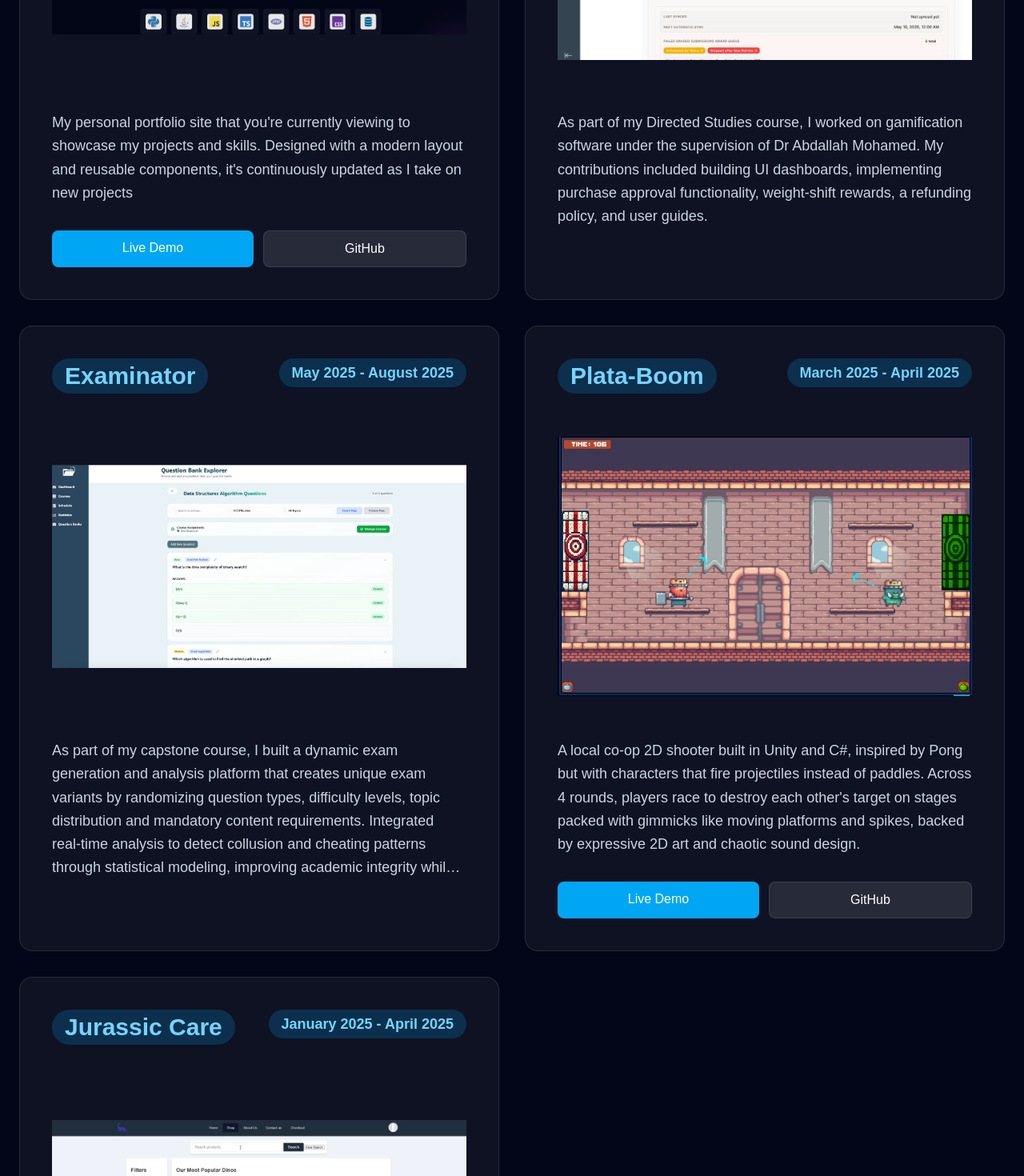
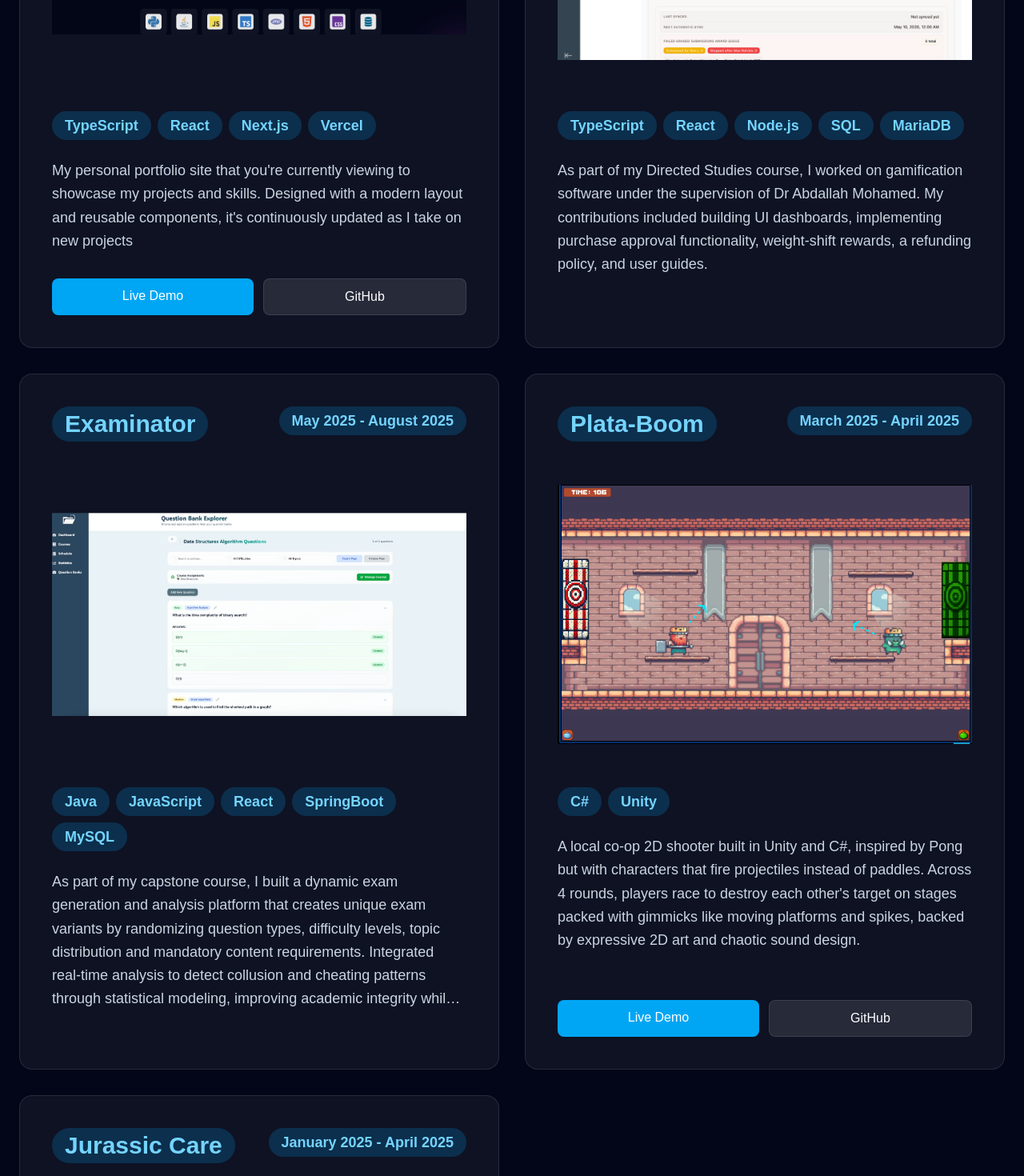
Before and after one commit to KeeranNaidu12/Website, a Next.js app in the folder my-app/: page /projects in a window 1280 px wide. Shown: the part 800-2270 px from the top of the page at 80% size. Built offline with nearby package versions, Linux system fonts and the light colour scheme.

Commit message:
Added tech stacks to projects

```diff
--- a/my-app/src/app/components/Project.tsx
+++ b/my-app/src/app/components/Project.tsx
@@ -7,9 +7,10 @@
     date: string,
     github?: string,
     link?: string
+    tech: string[],
 }
 
-export default function Technology({name,image,description,date,github,link} : ProjectProps){
+export default function Technology({name,image,description,date,github,link, tech} : ProjectProps){
     return (
       <div className="flex flex-col rounded-2xl bg-white/5 border border-white/10 p-5 sm:p-7 md:p-10 gap-4 sm:gap-5 md:gap-6 transition-all duration-300 hover:border-sky-400/60">
         <div className="flex flex-col sm:flex-row sm:items-start sm:justify-between gap-2 sm:gap-3">
@@ -23,6 +24,16 @@
           alt={name}
           className="mx-auto h-48 sm:h-72 md:h-80 lg:h-96 w-auto object-contain"
         />
+        <ul className='flex flex-wrap gap-2'>
+          {tech.map((tech =>
+            <li
+              key={tech}
+              className="rounded-full bg-sky-500/20 text-sky-300 text-sm sm:text-base md:text-lg font-bold px-3 sm:px-4 py-1"
+            >
+              {tech}
+            </li>
+          ))}
+        </ul>
         <p className="text-slate-300 text-sm sm:text-base md:text-lg leading-relaxed line-clamp-6">
           {description}
         </p>
--- a/my-app/src/app/projects/page.tsx
+++ b/my-app/src/app/projects/page.tsx
@@ -21,18 +21,21 @@
                 date="May 2026 - Present"
                 github="https://github.com/KeeranNaidu12/Website"
                 link="https://keerandev.com"
+                tech={["TypeScript", "React", "Next.js","Vercel"]}
               />
               <Project
                 name="NuTeach"
                 image="/project_icons/NuTeach.png"
                 description="As part of my Directed Studies course, I worked on gamification software under the supervision of Dr Abdallah Mohamed. My contributions included building UI dashboards, implementing purchase approval functionality, weight-shift rewards, a refunding policy, and user guides."
                 date="Janaury 2026 - Present"
+                tech={["TypeScript", "React", "Node.js","SQL","MariaDB"]}
               />
               <Project
                 name="Examinator"
                 image="/project_icons/Examinator.png"
                 description="As part of my capstone course, I built a dynamic exam generation and analysis platform that creates unique exam variants by randomizing question types, difficulty levels, topic distribution and mandatory content requirements. Integrated real-time analysis to detect collusion and cheating patterns through statistical modeling, improving academic integrity while maintaining assessment validity across all generated variants."
                 date="May 2025 - August 2025"
+                tech={["Java", "JavaScript","React","SpringBoot","MySQL"]}
               />
               <Project
                 name="Plata-Boom"
@@ -41,6 +44,7 @@
                 date="March 2025 - April 2025"
                 github="https://github.com/Battlebee12/416-Game-Jam"
                 link="https://battlebee12.itch.io/plata-boom"
+                tech={["C#", "Unity"]}
               />
               <Project
                 name="Jurassic Care"
@@ -48,6 +52,7 @@
                 description="Jurassic-Care is a dynamic web application simulating an online dinosaur adoption store. Users can register, log in, browse products (dinosaurs), add them to a cart, leave reviews, and complete checkouts. An admin portal supports product management and user moderation."
                 date="January 2025 - April 2025"
                 github="https://github.com/ThunderIW/COSC360_final-Project"
+                tech={["PHP","JavaScript", "HTML","CSS","SQL"]}
               />
             </div>
           </div>
```
